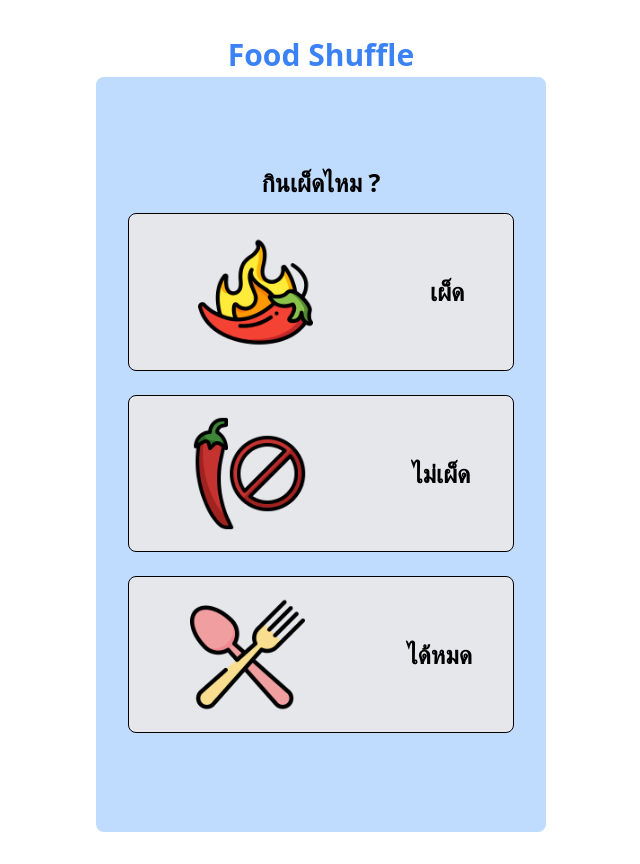
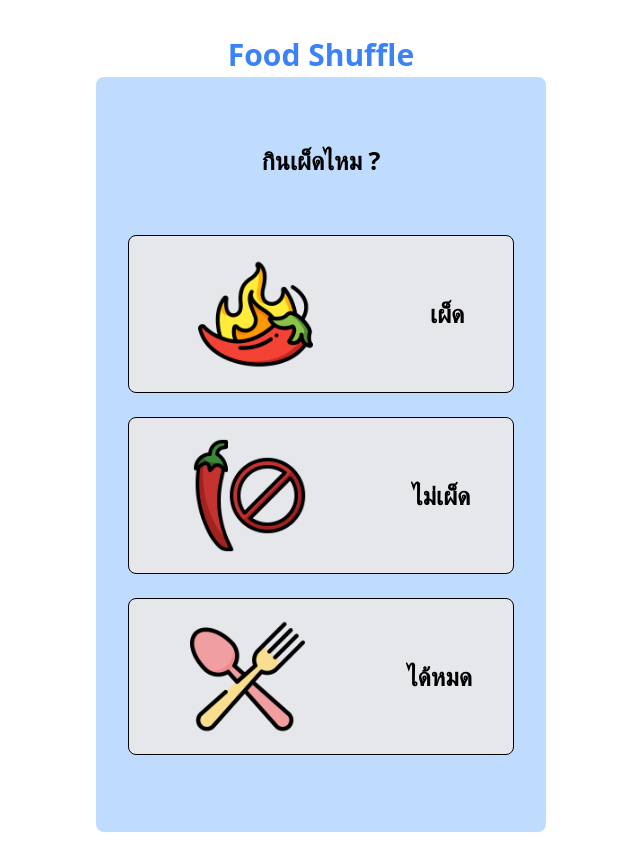
Before and after one commit to Panpaphop/food-shuffle, a React (Vite) app: page / in a window 1280 px wide. Shown: the whole page, without its empty margins (319-959 px from the left). Built offline with nearby package versions, Linux system fonts and the light colour scheme.

Commit message:
fix:fix minor margin

```diff
--- a/src/components/RiceOrNoodlePage.jsx
+++ b/src/components/RiceOrNoodlePage.jsx
@@ -13,7 +13,7 @@ const RiceOrNoodlePage = () => {
     return (
       <div className="bg-blue-200 rounded-lg w-[450px] h-[800px] flex flex-col justify-center items-center">
         <h1 className="text-[25px] font-bold">ข้าวหรือเส้น ?</h1>
-        <button className="image-button text-[25px] font-bold border border-solid border-black m-3 ml-8 mr-8 bg-gray-200 rounded-lg flex flex-row justify-around items-center focus:bg-gray-300 "onClick={() => handleButtonClick("rice")}>
+        <button className="image-button text-[25px] font-bold border border-solid border-black mt-14 mb-3 ml-8 mr-8 bg-gray-200 rounded-lg flex flex-row justify-around items-center focus:bg-gray-300 "onClick={() => handleButtonClick("rice")}>
           <img src={riceIcon} alt="Spicy" className="w-[30%] m-5" /> ข้าว
         </button>
         <button className="image-button text-[25px] font-bold border border-solid border-black m-3 ml-8 mr-8 bg-gray-200 rounded-lg flex flex-row justify-around items-center focus:bg-gray-300"onClick={() => handleButtonClick("noodle")}>
--- a/src/components/ShufflePage.jsx
+++ b/src/components/ShufflePage.jsx
@@ -62,7 +62,7 @@ const ShufflePage = () => {
     return (
       <div className="bg-blue-200 rounded-lg w-[450px] h-[800px] flex flex-col justify-center items-center">
         <h1 className="text-[25px] font-bold">กินอะไรดี?</h1>
-        <div className="text-[25px] h-[40%] font-bold border border-solid border-black m-3 ml-8 mr-8 bg-white rounded-lg flex flex-col justify-around items-center">
+        <div className="text-[25px] h-[40%] font-bold border border-solid border-black mt-14 mb-3 ml-8 mr-8 bg-white rounded-lg flex flex-col justify-around items-center">
           <img src={foodIcon} alt="Spicy" className="w-[30%] m-5" /> {shuffledFood ? shuffledFood.name : "กด Shuffle เพื่อสุ่ม"}
         </div>
         <button className="image-button text-[25px] font-bold border border-solid border-black m-3 ml-8 mr-8 bg-gray-200 rounded-lg flex flex-row justify-around items-center focus:bg-gray-300"onClick={() => shuffleFood()}>
--- a/src/components/SpicyOrNotPage.jsx
+++ b/src/components/SpicyOrNotPage.jsx
@@ -15,7 +15,7 @@ const SpicyOrNotPage = () => {
     <div className="bg-blue-200 rounded-lg w-[450px] h-[800px] flex flex-col justify-center items-center">
       <h1 className="text-[25px] font-bold">กินเผ็ดไหม ?</h1>
       <button
-        className="image-button text-[25px] font-bold border border-solid border-black m-3 ml-8 mr-8 bg-gray-200 rounded-lg flex flex-row justify-around items-center focus:bg-gray-300"
+        className="image-button text-[25px] font-bold border border-solid border-black mt-14 mb-3 ml-8 mr-8 bg-gray-200 rounded-lg flex flex-row justify-around items-center focus:bg-gray-300"
         onClick={() => handleButtonClick("spicy")}
       >
         <img src={spicyIcon} alt="Spicy" className="w-[30%] m-5" /> เผ็ด
```
